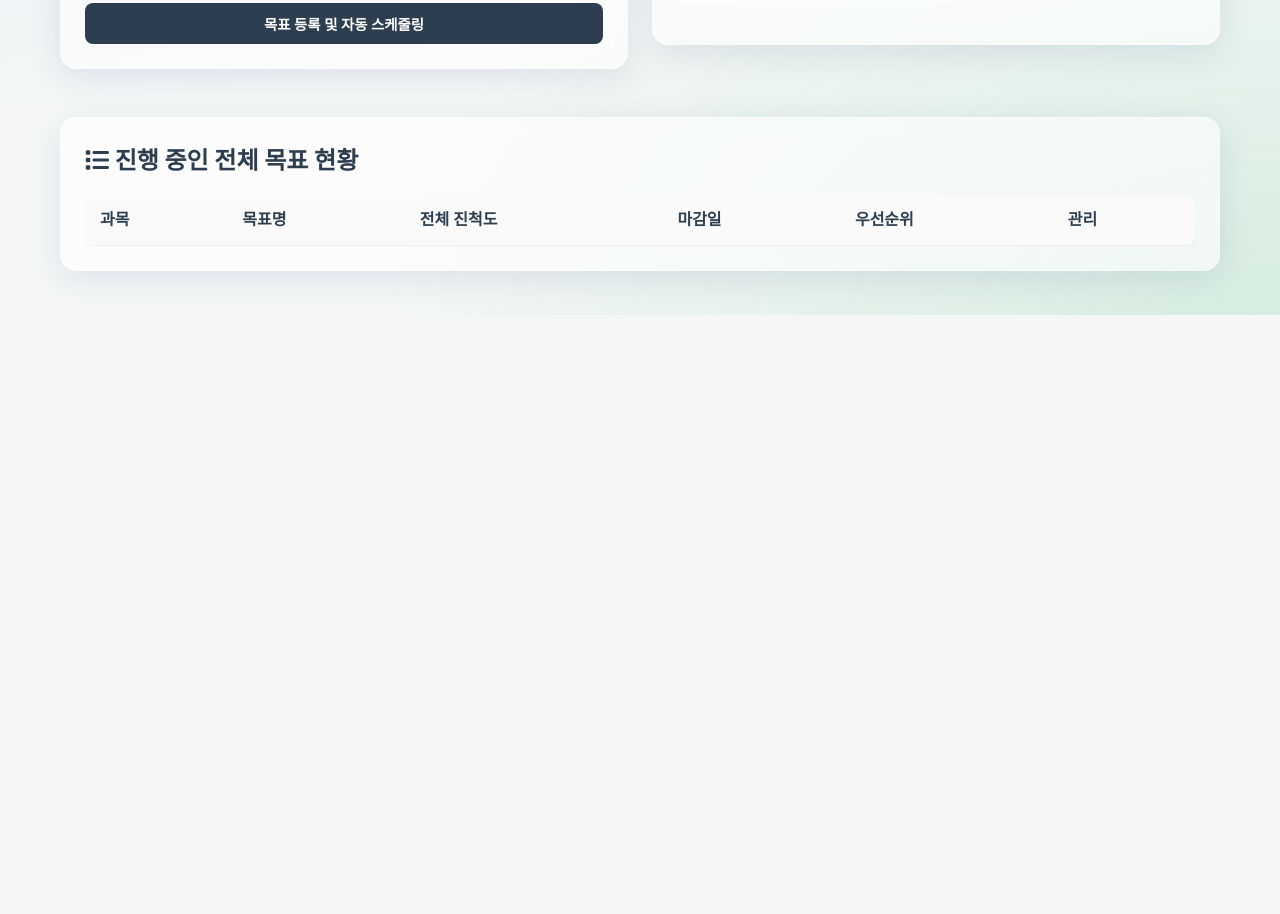
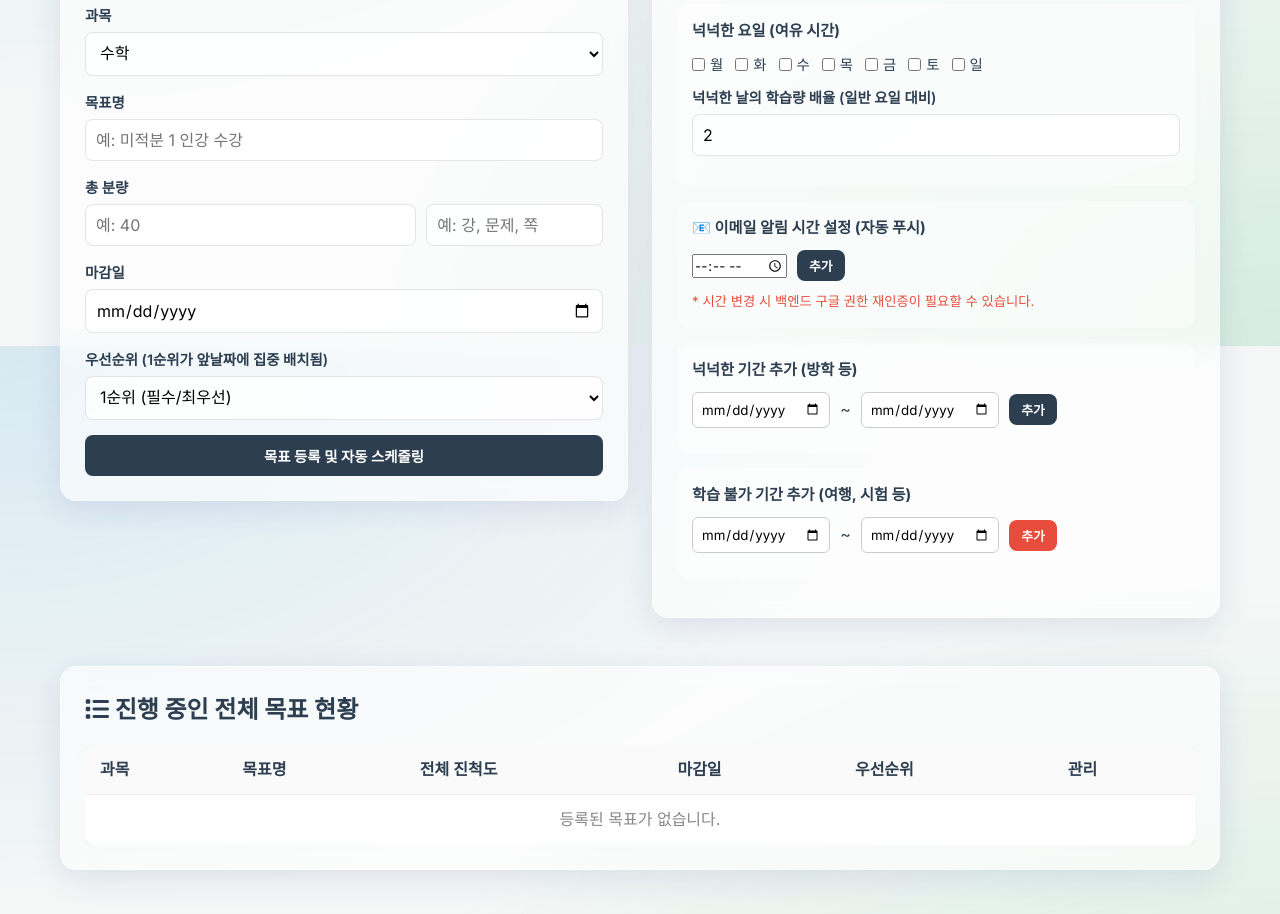
Before and after one commit to khh090630-lang/ZeroDebt, a plain HTML site: page index.html in a window 1280 px wide. Shown: the part 1254-2168 px from the top of the page. Before the commit the page ends 1569 px from the top, so only its background shows below. Drawn offline with Linux system fonts and the light colour scheme; no server answers.

Commit message:
Add email notification time settings to index.html

```diff
--- a/index.html
+++ b/index.html
@@ -156,6 +156,16 @@
                         </div>
 
                         <div class="settings-group">
+                            <label>📧 이메일 알림 시간 설정 (자동 푸시)</label>
+                            <div class="date-range-inputs">
+                                <input type="time" id="notificationTimeInput">
+                                <button id="addNotificationTimeBtn" class="btn btn-primary btn-sm">추가</button>
+                            </div>
+                            <ul id="notificationTimeList" class="period-list"></ul>
+                            <small style="color: #e74c3c; display: block; margin-top: 5px;">* 시간 변경 시 백엔드 구글 권한 재인증이 필요할 수 있습니다.</small>
+                        </div>
+
+                        <div class="settings-group">
                             <label>넉넉한 기간 추가 (방학 등)</label>
                             <div class="date-range-inputs">
                                 <input type="date" id="availStartDate">
```
